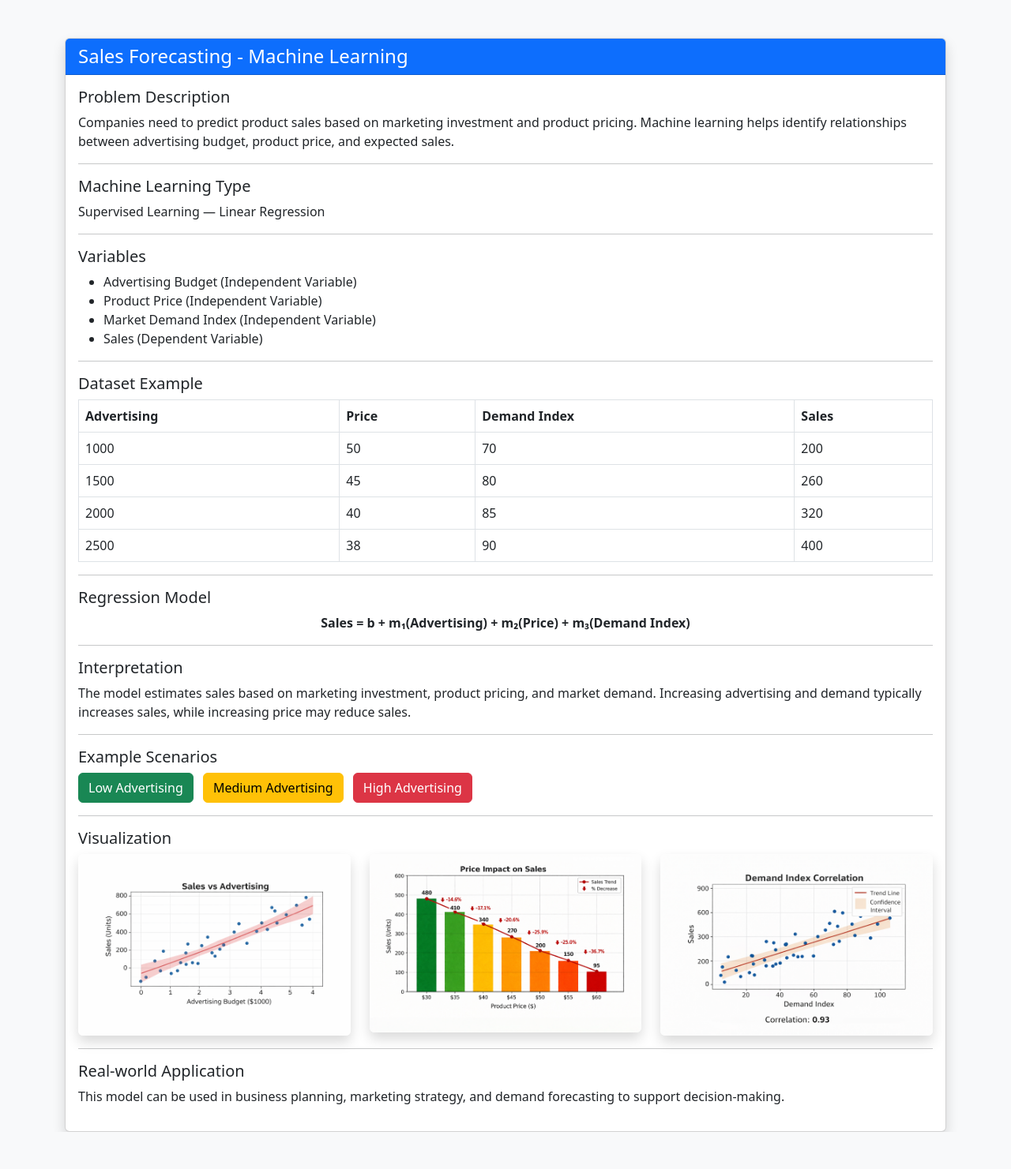
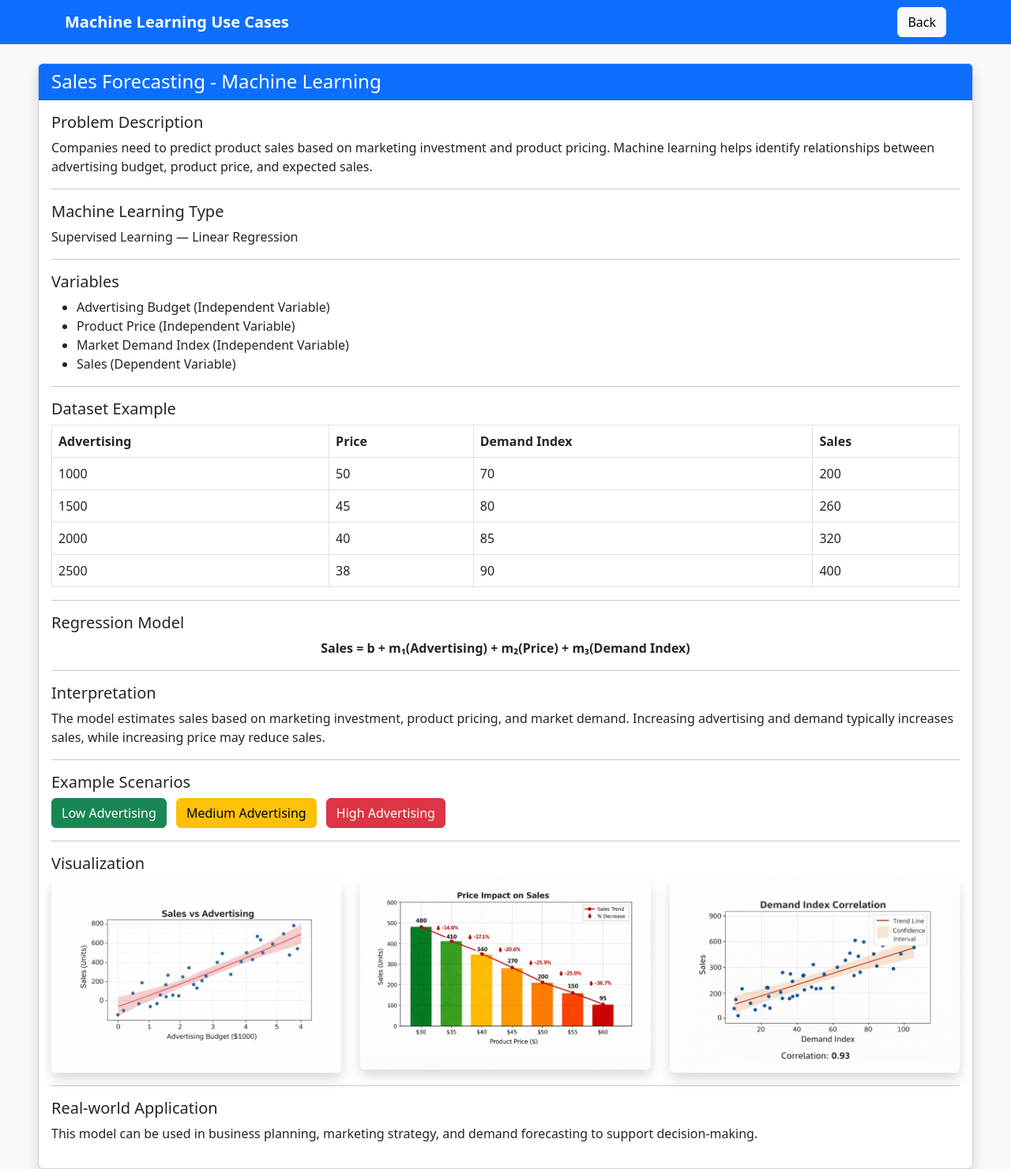
Before and after one commit to Davidcapera/MACHINE_LEARNIG2, a Flask app: page /sales in a window 1280 px wide. Shown: the whole page at 79% size. Before the commit the page ends 1434 px from the top, so only its background shows below. Run offline with Flask 3, Linux system fonts and the light colour scheme.

Commit message:
Add navbar and improve layout for sales forecasting view

```diff
--- a/app/templates/index.html
+++ b/app/templates/index.html
@@ -41,7 +41,7 @@
             </a>
             <div class="collapse" id="regressionMenu">
                 <ul class="list-unstyled ps-3">
-                <li><a class="dropdown-item" href="/templates/regressionDefinition">Definition</a></li>
+                <li><a class="dropdown-item" href="/templates/linearRegressionDefinition">Definition</a></li>
                 <li><a class="dropdown-item" href="/templates/linearRegression">Linear Regression</a></li>
                 </ul>
             </div>
--- a/app/templates/sales.html
+++ b/app/templates/sales.html
@@ -12,7 +12,16 @@
 
 <body class="bg-light">
 
-    <div class="container mt-5">
+    <!-- NAVBAR -->
+    <nav class="navbar navbar-dark bg-primary">
+        <div class="container">
+            <span class="navbar-brand fw-bold">Machine Learning Use Cases</span>
+
+            <a href="/" class="btn btn-light">Back</a>
+        </div>
+    </nav>
+
+    <div class="container-fluid mt-4 px-5">
 
         <div class="card shadow">
 
@@ -137,19 +146,21 @@
 
                 <h5>Visualization</h5>
 
-                <div class="row">
+                <div class="row g-4">
 
                     <div class="col-md-4">
-                        <img src="{{ url_for('static', filename='sales1.png') }}" class="img-fluid rounded shadow"
-                            alt="Sales vs Advertising visualization">
+                        <img src="{{ url_for('static', filename='sales1.png') }}"
+                            alt="Sales vs Advertising Budget visualization" class="img-fluid rounded shadow">
                     </div>
 
                     <div class="col-md-4">
-                        <img src="{{ url_for('static', filename='sales2.png') }}" class="img-fluid rounded shadow" alt="Price impact on sales chart">
+                        <img src="{{ url_for('static', filename='sales2.png') }}"
+                            alt="Sales vs Product Price visualization" class="img-fluid rounded shadow">
                     </div>
 
                     <div class="col-md-4">
-                        <img src="{{ url_for('static', filename='sales3.png') }}" class="img-fluid rounded shadow" alt="Demand index correlation graph">
+                        <img src="{{ url_for('static', filename='sales3.png') }}"
+                            alt="Sales vs Market Demand Index visualization" class="img-fluid rounded shadow">
                     </div>
 
                 </div>
```
